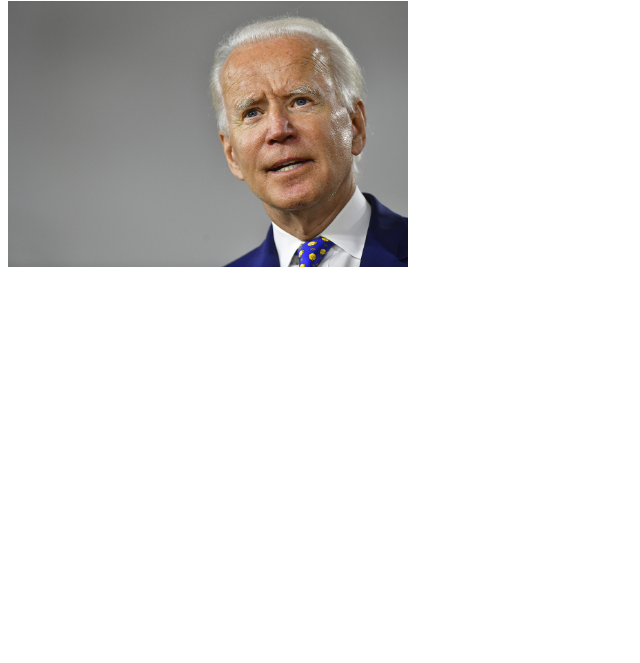
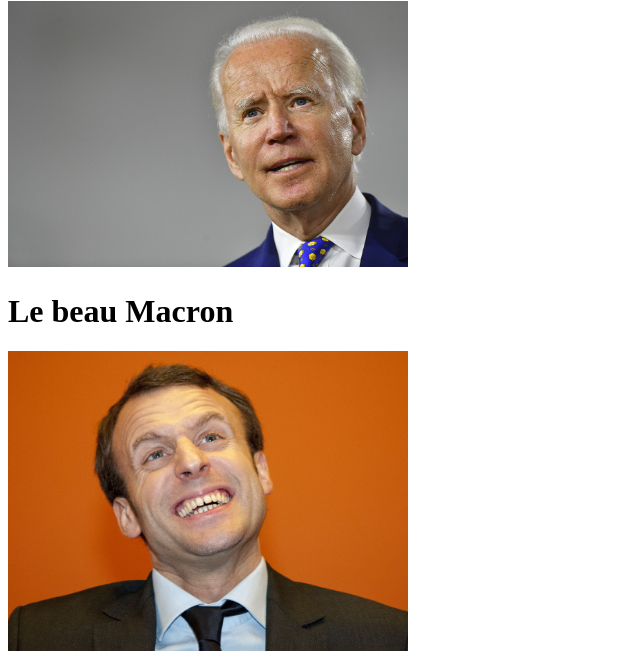
Before and after one commit to TomQc25/monsiteweb, a plain HTML site: page index.html in a window 1280 px wide. Shown: the part 563-1226 px from the top of the page, without its empty margins (0-640 px from the left). Before the commit the page ends 842 px from the top, so only its background shows below. Drawn offline with Linux system fonts and the light colour scheme.

Commit message:
Ajout Macron

```diff
--- a/index.html
+++ b/index.html
@@ -10,5 +10,7 @@
     <img src="Image/trump.jpg" alt="imbécile" width="400px" />
     <h1>Sleepie Joe</h1>
     <img src="Image/biden.jpg" alt="imbécile" width="400px" />
+    <h1>Le beau Macron</h1>
+    <img src="Image/macron.jpg" alt="imbécile" width="400px" />
   </body>
 </html>
```
